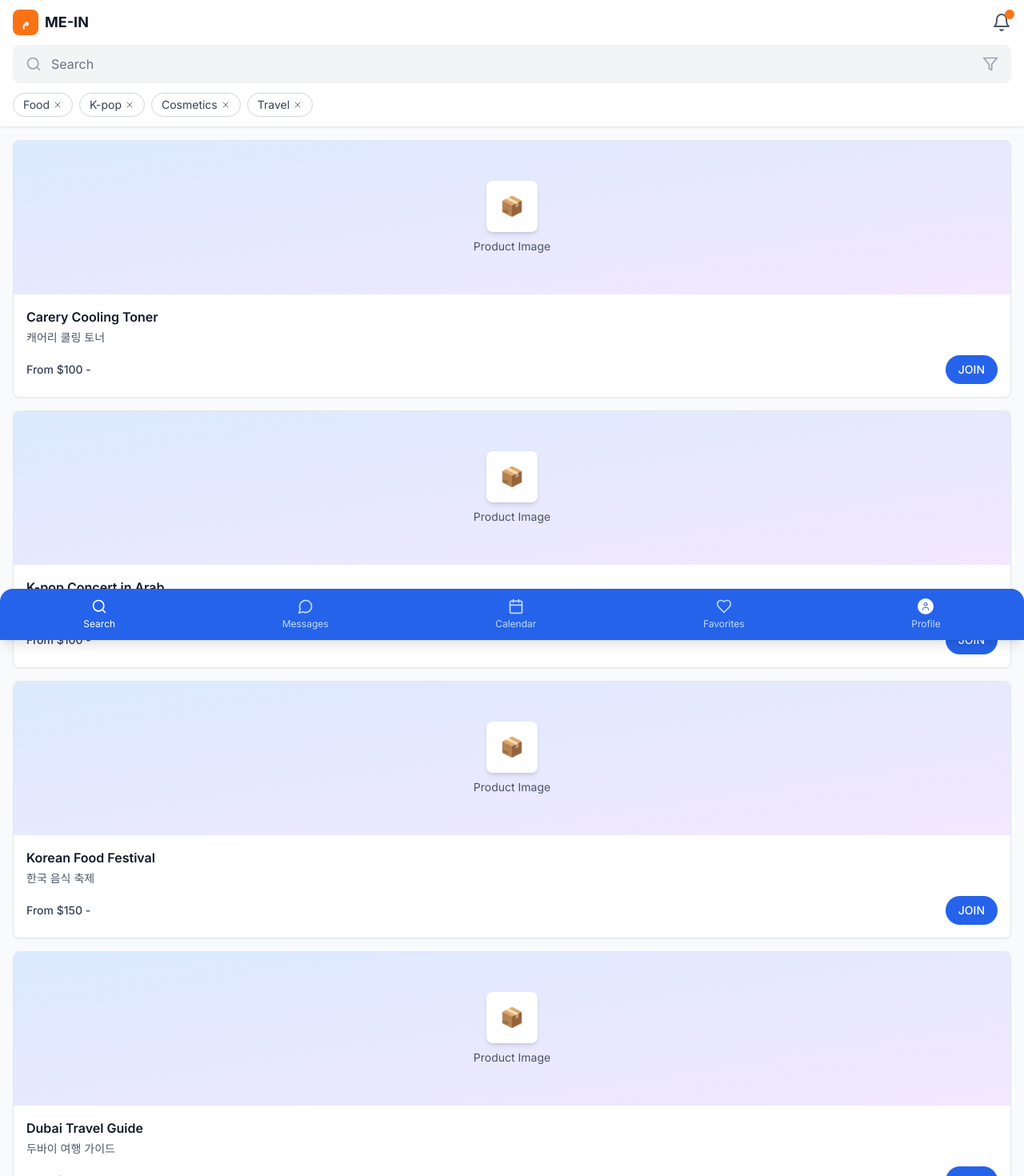
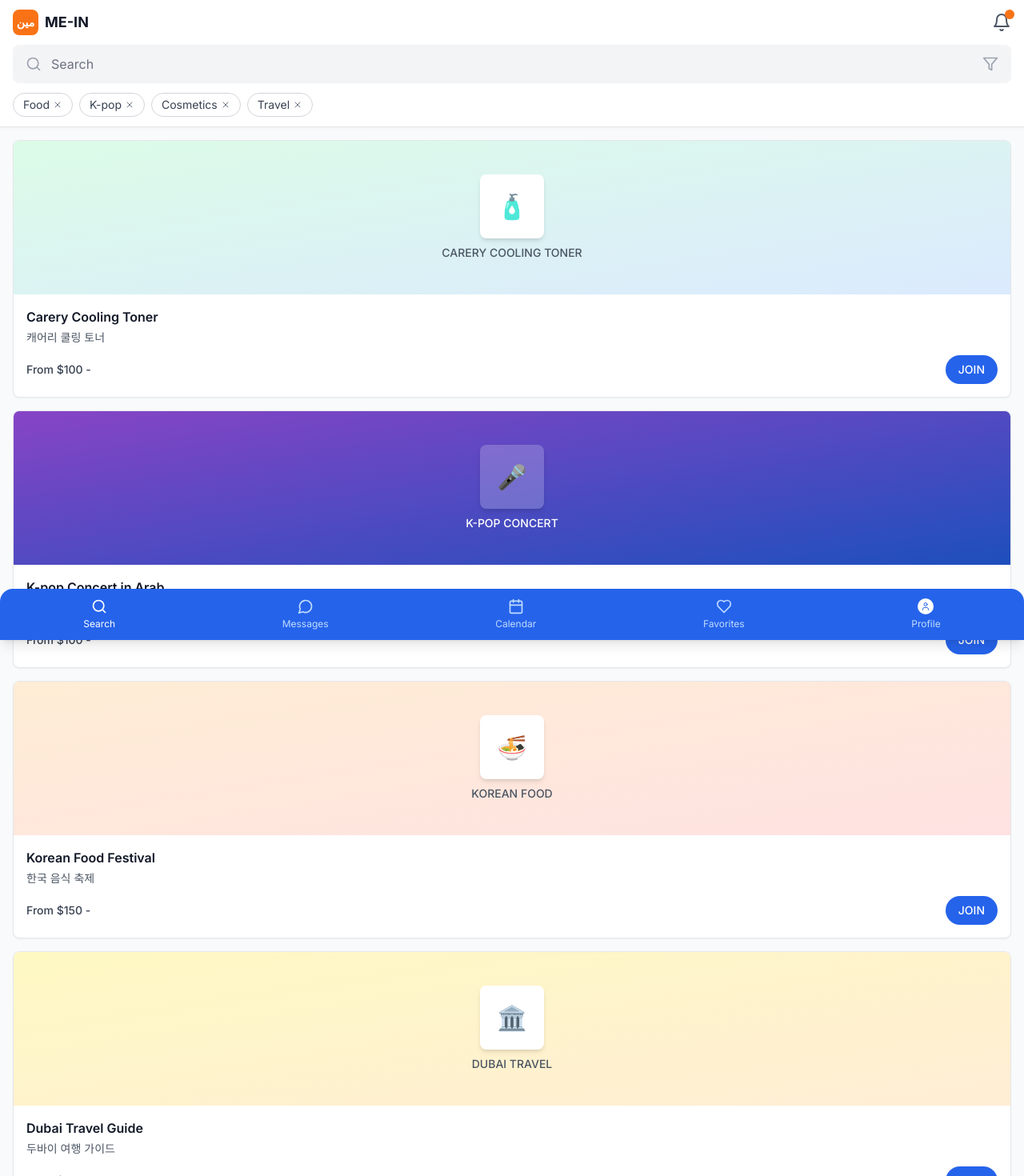
Before and after one commit to josephstore/ME-IN, a Next.js app: page / in a window 1280 px wide. Shown: the top 1470 px of the page at 80% size. Built offline with nearby package versions, Linux system fonts and the light colour scheme; no server answers.

Commit message:
Add campaign images and update logo - Add custom campaign images with emojis and gradients - Update logo with proper Arabic text 'مين' - Improve visual design for each campaign category - Fix ESLint errors

```diff
--- a/components/CampaignHomePage.tsx
+++ b/components/CampaignHomePage.tsx
@@ -80,7 +80,7 @@ export default function CampaignHomePage() {
             {/* Logo */}
             <div className="flex items-center space-x-2">
               <div className="w-8 h-8 bg-orange-500 rounded-lg flex items-center justify-center">
-                <span className="text-white font-bold text-sm">م</span>
+                <span className="text-white font-bold text-sm" style={{ fontFamily: 'Arial, sans-serif' }}>مين</span>
               </div>
               <span className="text-lg font-bold text-gray-900">ME-IN</span>
             </div>
@@ -139,15 +139,48 @@ export default function CampaignHomePage() {
           {filteredCampaigns.map(campaign => (
             <div key={campaign.id} className="bg-white rounded-lg shadow-sm border border-gray-200 overflow-hidden">
               {/* Campaign Image */}
-              <div className="relative h-48 bg-gradient-to-br from-blue-100 to-purple-100">
-                <div className="absolute inset-0 flex items-center justify-center">
-                  <div className="text-center">
-                    <div className="w-16 h-16 bg-white rounded-lg shadow-md flex items-center justify-center mx-auto mb-2">
-                      <span className="text-2xl">📦</span>
+              <div className="relative h-48 overflow-hidden">
+                {campaign.id === '1' && (
+                  <div className="w-full h-full bg-gradient-to-br from-green-100 to-blue-100 flex items-center justify-center">
+                    <div className="text-center">
+                      <div className="w-20 h-20 bg-white rounded-lg shadow-md flex items-center justify-center mx-auto mb-2">
+                        <span className="text-3xl">🧴</span>
+                      </div>
+                      <p className="text-sm text-gray-600 font-medium">CARERY COOLING TONER</p>
                     </div>
-                    <p className="text-sm text-gray-600">Product Image</p>
                   </div>
-                </div>
+                )}
+                {campaign.id === '2' && (
+                  <div className="w-full h-full bg-gradient-to-br from-purple-500 to-blue-600 flex items-center justify-center relative">
+                    <div className="absolute inset-0 bg-black bg-opacity-20"></div>
+                    <div className="text-center relative z-10">
+                      <div className="w-20 h-20 bg-white bg-opacity-20 rounded-lg shadow-md flex items-center justify-center mx-auto mb-2">
+                        <span className="text-3xl">🎤</span>
+                      </div>
+                      <p className="text-sm text-white font-medium">K-POP CONCERT</p>
+                    </div>
+                  </div>
+                )}
+                {campaign.id === '3' && (
+                  <div className="w-full h-full bg-gradient-to-br from-orange-100 to-red-100 flex items-center justify-center">
+                    <div className="text-center">
+                      <div className="w-20 h-20 bg-white rounded-lg shadow-md flex items-center justify-center mx-auto mb-2">
+                        <span className="text-3xl">🍜</span>
+                      </div>
+                      <p className="text-sm text-gray-600 font-medium">KOREAN FOOD</p>
+                    </div>
+                  </div>
+                )}
+                {campaign.id === '4' && (
+                  <div className="w-full h-full bg-gradient-to-br from-yellow-100 to-orange-100 flex items-center justify-center">
+                    <div className="text-center">
+                      <div className="w-20 h-20 bg-white rounded-lg shadow-md flex items-center justify-center mx-auto mb-2">
+                        <span className="text-3xl">🏛️</span>
+                      </div>
+                      <p className="text-sm text-gray-600 font-medium">DUBAI TRAVEL</p>
+                    </div>
+                  </div>
+                )}
               </div>
 
               {/* Campaign Info */}
```
Also changed, not shown: 컨셉트 문서/IMG_6085.png (added).
